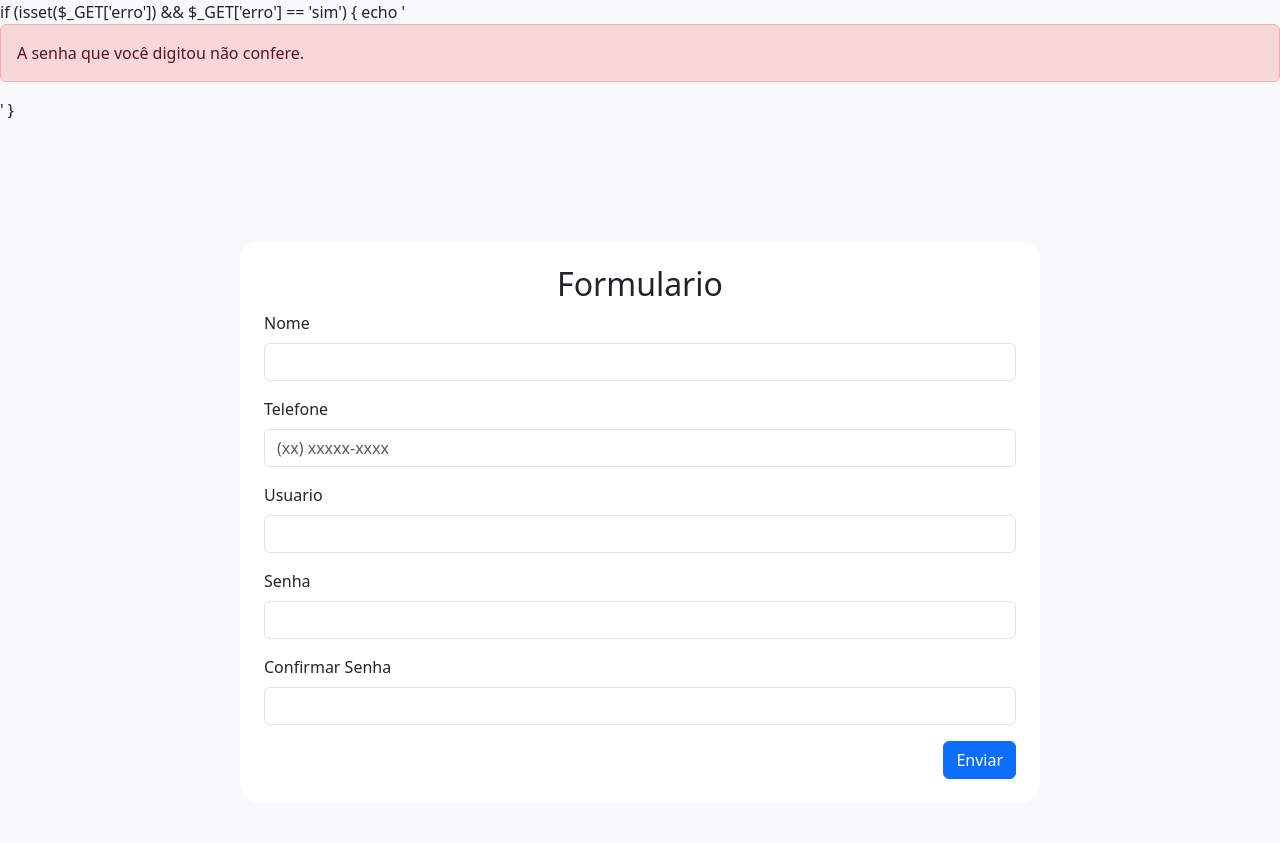
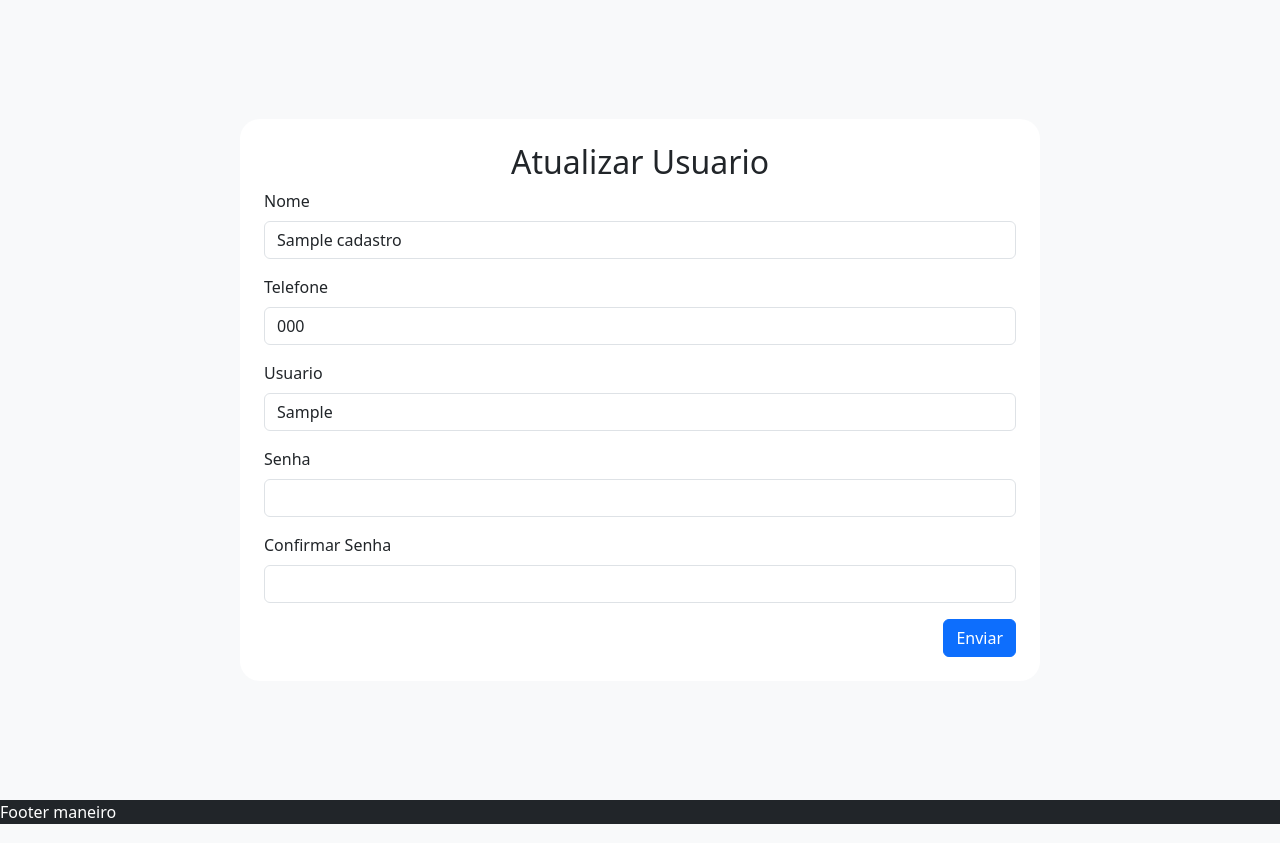
Before and after one commit to KoalaStockler/ti26-php, a PHP site: page /index.php?id=1 in a window 1280 px wide. Shown: the part 96-939 px from the top of the page. Run offline with PHP 8.4, Linux system fonts and the light colour scheme; tables that the repository leaves empty or names only in its code hold one stand-in row (values such as "Sample post").

Commit message:
Atividade PHP

```diff
--- a/aula-02/index.php
+++ b/aula-02/index.php
@@ -1,28 +1,53 @@
 <?php
 include './template/header.php';
-?>
 
 if (isset($_GET['erro']) && $_GET['erro'] == 'sim') {
     echo '<div class="alert alert-danger" role="alert">
         A senha que você digitou não confere.
-    </div>'
+        </div>';
 }
+
+$nome = '';
+$usuario = '';
+$telefone = '';
+$tituloFormulario = 'Cadastrar Usuario';
+$actionFormulario = './form-cadastro.php';
+
+if (isset($_GET['id']) && !empty($_GET['id'])) {
+    $id = $_GET['id'];
+    $dsn = 'mysql:dbname=db_cadastro;host=127.0.0.1';
+    $usuario = 'root';
+    $senha = '';
+
+    $conexaoBanco = new PDO($dsn, $usuario, $senha);
+
+    $scriptSelect = "SELECT * FROM tb_cadastro WHERE id = $id";
+
+    $dadosSelect = $conexaoBanco->query($scriptSelect)->fetch();
+
+    $nome = $dadosSelect['nome'];
+    $usuario = $dadosSelect['usuario'];
+    $telefone = $dadosSelect['telefone'];
+    $tituloFormulario = 'Atualizar Usuario';
+    $actionFormulario = './form-atualizar.php';
+}
+?>
 
 <main class="conteudo-principal container d-flex justify-content-center align-items-center">
     <section class="formulario bg-white p-4">
-        <h1 class="fs-2 text-center">Formulario</h1>
-        <form action="./form-cadastro.php" method="POST">
+        <h1 class="fs-2 text-center"><?= $tituloFormulario ?></h1>
+        <form action="<?= $actionFormulario ?>" method="POST">
                 <div class="mb-3">
                     <label for="txtNome" class="form-label">Nome</label>
-                <input name="txtNome" type="text" class="form-control" id="txtNome" placeholder="" required>
+                    <input value="<?= $nome ?>" name="txtNome" type="text" class="form-control" id="txtNome" placeholder="" required>
                 </div>
                 <div class="mb-3">
                     <label for="txtTelefone" class="form-label">Telefone</label>
-                <input name="txtTelefone" type="numeber" class="form-control" id="txtTelefone" placeholder="(xx) xxxxx-xxxx" required>
+                    <input value="<?= $telefone ?>" name="txtTelefone" type="numeber" class="form-control" id="txtTelefone" placeholder="(xx) xxxxx-xxxx" required>
                 </div>
                 <div class="mb-3">
                     <label for="txtUsuario" class="form-label">Usuario</label>
-                <input name="txtUsuario" type="text" class="form-control" id="txtUsuario" placeholder="" required>
+                    <input value="<?= $usuario ?>" name="txtUsuario" type="text" class="form-control" id="txtUsuario" placeholder="" required>
                 </div>
                 <div class="mb-3">
                     <label for="txtSenha" class="form-label">Senha</label>
--- a/aula-02/tabela.php
+++ b/aula-02/tabela.php
@@ -34,8 +34,8 @@ $resultadoConsulta = $conexaoBanco->query($scriptConsulta)->fetchAll();
                             <td><?= $linha['usuario'] ?></td>
                             <td>
                                 <a href="./impressao.php?idConsulta=<?= $linha['id'] ?>" class="btn btn-primary btn-sm">Abrir</a>
-                                <a class="btn btn-warning btn-sm">Editar</a>
-                                <a class="btn btn-danger btn-sm">Excluir</a>
+                                <a href="./index.php?id=<?= $linha['id'] ?>" class="btn btn-warning btn-sm">Editar</a>
+                                <a href="./form-delete.php?idDelete=<?= $linha['id'] ?>" class="btn btn-danger btn-sm">Excluir</a>
                             </td>
                         </tr>
                     <?php } ?>
```
Also changed, not shown: aula-02/form-delete.php (added, +25 -0 lines). Lines whose indentation alone changed are shown as unchanged.
